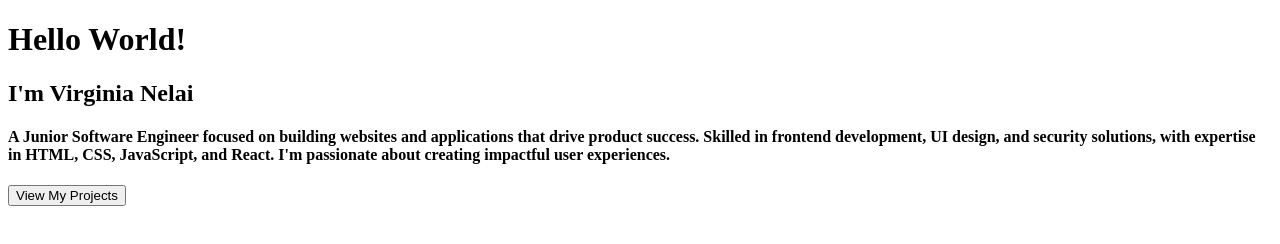
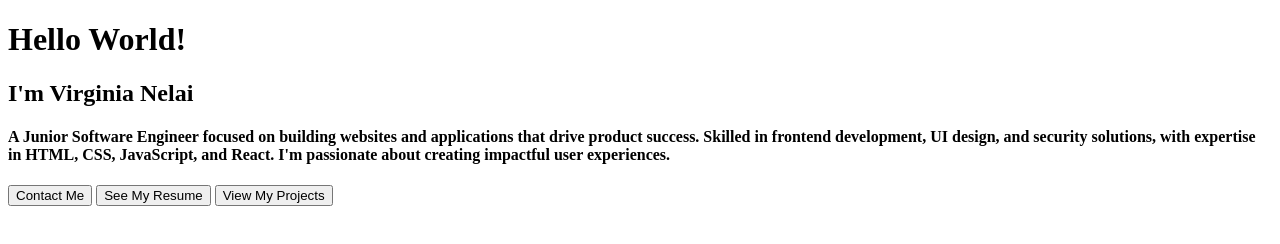
Before and after one commit to vnelai/Portfolio_website, a plain HTML site: page Pages/home.html in a window 1280 px wide. Drawn offline with Linux system fonts and the light colour scheme.

Commit message:
Add buttons to home page

```diff
--- a/Pages/index.html
+++ b/Pages/home.html
@@ -19,6 +19,8 @@
             that drive product success. Skilled in frontend development, UI design,
             and security solutions, with expertise in HTML, CSS, JavaScript, and React.
             I'm passionate about creating impactful user experiences.</h4>
+            <button>Contact Me</button>
+            <button>See My Resume</button>
             <button>View My Projects</button>
     </div>
 </body>
```
